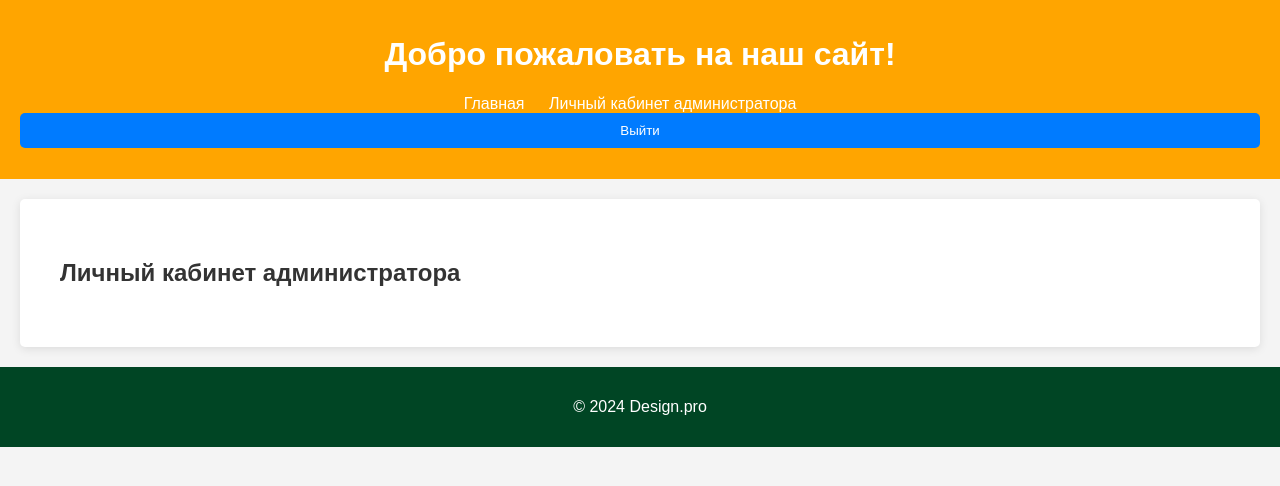
After one commit to AR13987/Rudy_Design.pro, a Django app: page /designapp/admin_profile/ in a window 1280 px wide. The commit adds this page. Shown: the top 486 px of the page. Run offline with Django 5.2, Linux system fonts and the light colour scheme; a user stored in the database is signed in.

Commit message:
Administrator functionality

```diff
--- a/designproject/designapp/templates/base.html
+++ b/designproject/designapp/templates/base.html
@@ -14,10 +14,14 @@
             <ul>
                 <li><a href="{% url 'designapp:index' %}">Главная</a></li>
                 {% if user.is_authenticated %}
+                {% if user.is_superuser %}
+                <li><a href="{% url 'designapp:admin-profile' %}">Личный кабинет администратора</a></li>
+                {% else %}
                 <li><a href="{% url 'designapp:profile' %}">Личный кабинет</a></li>
+                {% endif %}
                 <form method="post" action="{% url 'designapp:logout' %}">
-                {% csrf_token %}
-                <button type="submit">Выйти</button>
+                    {% csrf_token %}
+                    <button type="submit">Выйти</button>
                 </form>
                 {% else %}
                 <li><a href="{% url 'designapp:login' %}">Войти</a></li>
--- /dev/null
+++ b/designproject/designapp/templates/designapp/Admin_profile.html
@@ -0,0 +1,7 @@
+{% extends "base.html" %}
+{% block title %}<title>Личный кабинет администратора</title>{% endblock %}
+{% block content %}
+    <div class="container">
+        <h2>Личный кабинет администратора</h2>
+    </div>
+{% endblock %}
--- a/designproject/designapp/urls.py
+++ b/designproject/designapp/urls.py
@@ -9,6 +9,7 @@ urlpatterns = [
     path('register/', views.register, name='register'),
     path('login/', views.login_user, name='login'),
     path('logout/', views.logout_user, name='logout'),
+    path('admin_profile/', views.AdminProfileView.as_view(), name='admin-profile'),
 ]
 
 urlpatterns += [
--- a/designproject/designapp/views.py
+++ b/designproject/designapp/views.py
@@ -94,3 +94,12 @@ from django.contrib.auth import login, authenticate, logout
 def logout_user(request):
     logout(request)
     return render(request,'registration/logged_out.html')
+
+
+from django.contrib.auth.mixins import LoginRequiredMixin
+from django.contrib.auth.mixins import UserPassesTestMixin
+class AdminProfileView(LoginRequiredMixin, UserPassesTestMixin, generic.TemplateView):
+    template_name = 'designapp/admin_profile.html'
+
+    def test_func(self):
+        return self.request.user.is_superuser  # Проверка, является ли пользователь администратором
```
Also changed, not shown: designproject/db.sqlite3.
